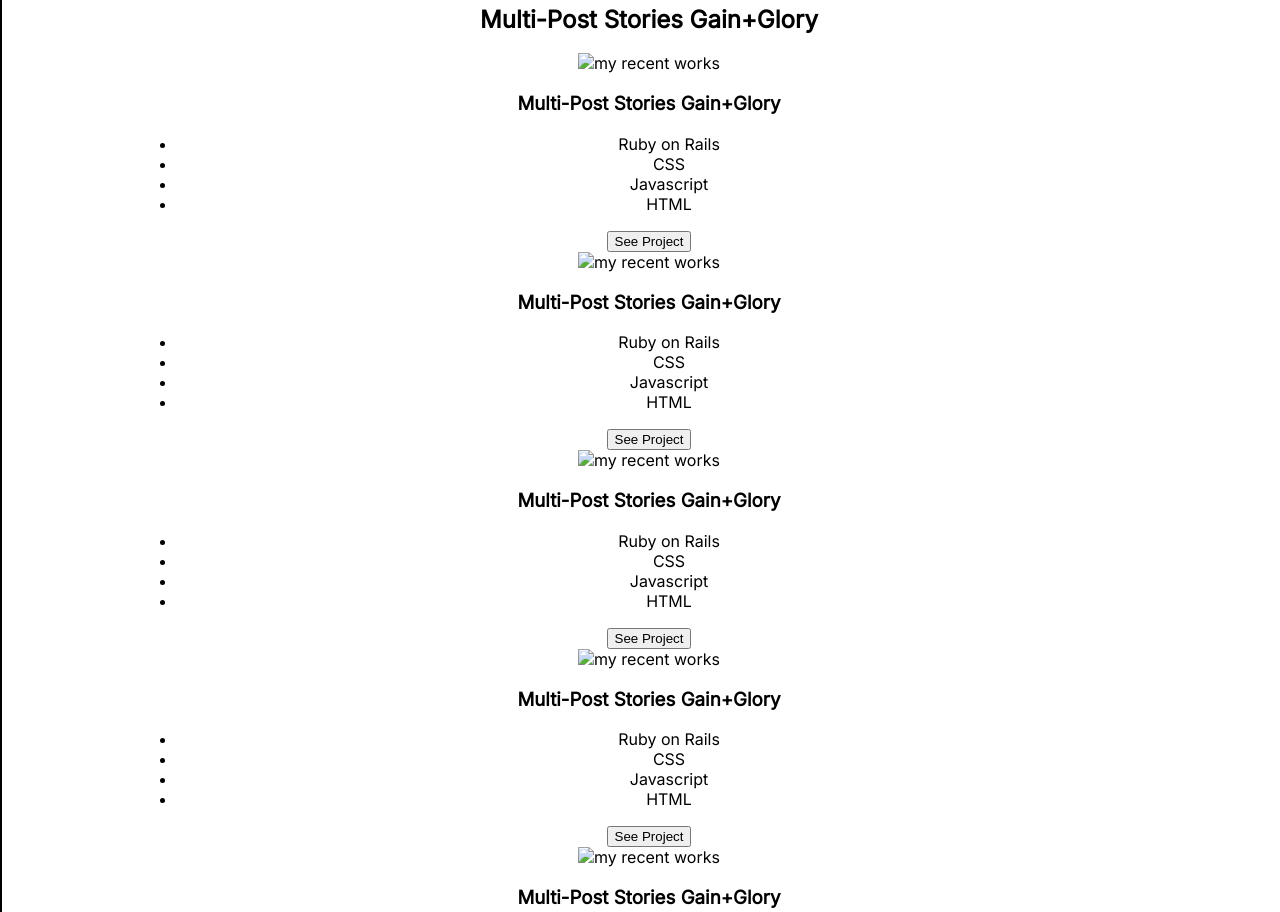
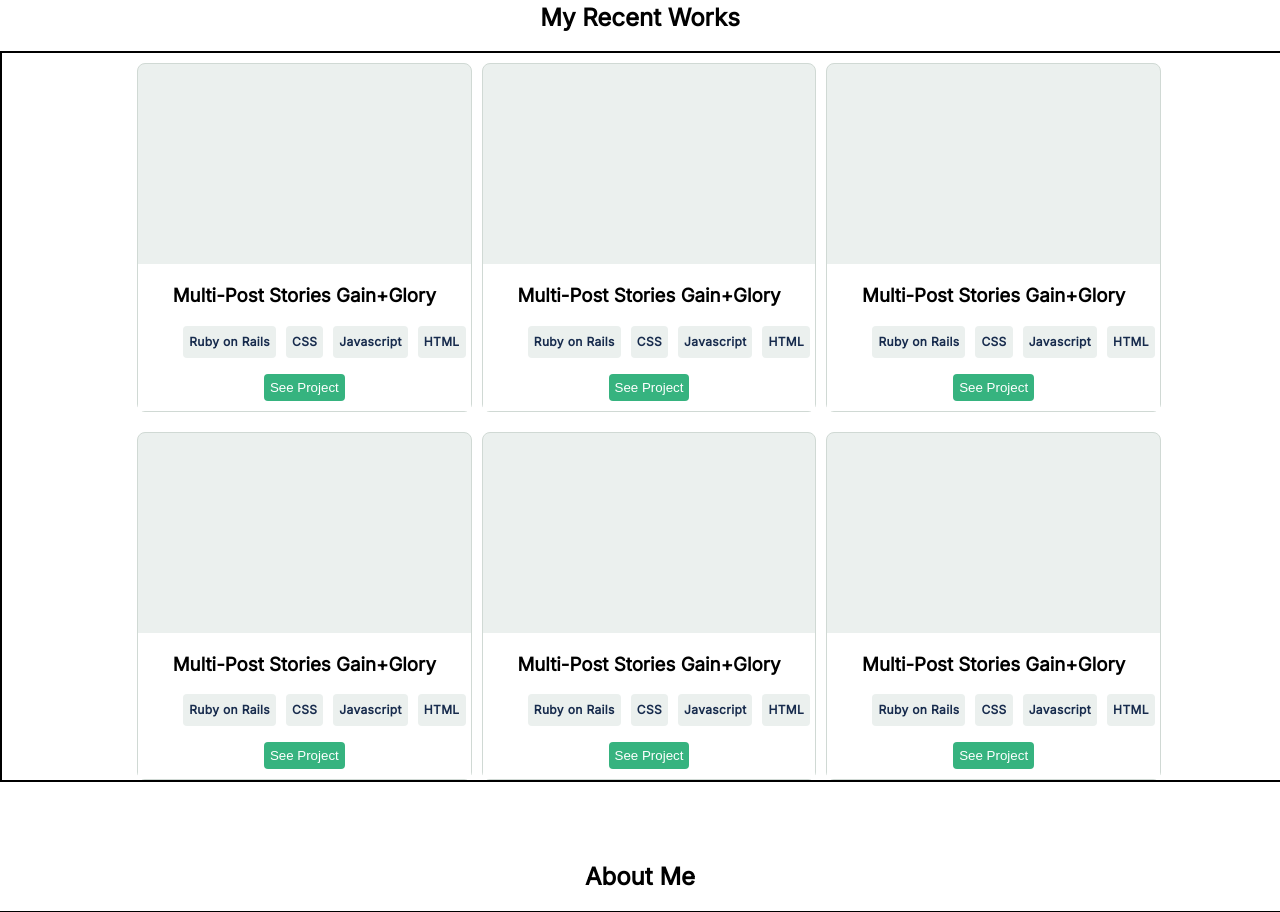
Before and after one commit to King-William-dev/Portfolio-Project-Desktop, a plain HTML site: page index.html in a window 1280 px wide. Shown: the part 569-1481 px from the top of the page. Drawn offline with Linux system fonts and the light colour scheme.

Commit message:
My recent works in place

```diff
--- a/index.html
+++ b/index.html
@@ -46,89 +46,116 @@
 <!--My recent works-->
 
 <section id="recent-works">
-    <div class="container">
-            <h2>Multi-Post Stories Gain+Glory</h2>
+
+
+    <div><h2>My Recent Works</h2></div>
+
+        <div class="container recent-work">
+
             <div class="box">
-            <img src="img/Img-Plaholder.png" alt="my recent works">
+                <div class="text">
                     <h3>Multi-Post Stories Gain+Glory</h3>
+                    <div class="technologies">
                     <ul>
-                <li>Ruby on Rails</li>
-                <li>CSS</li>
-                <li>Javascript</li>
-                <li>HTML</li>
+                        <div><li>Ruby on Rails</li></div>
+                        <div><li>CSS</li></div>
+                        <div><li>Javascript</li></div>
+                        <div><li>HTML</li></div>
                     </ul>
+                  </div>
                    <button type="button" name="see project">See Project</button>
+              </div>
         </div>
 
         <div class="box">
-            <img src="img/Img-Plaholder.png" alt="my recent works">
+            <div class="text">
                 <h3>Multi-Post Stories Gain+Glory</h3>
+                <div class="technologies">
                 <ul>
-                <li>Ruby on Rails</li>
-                <li>CSS</li>
-                <li>Javascript</li>
-                <li>HTML</li>
+                    <div><li>Ruby on Rails</li></div>
+                    <div><li>CSS</li></div>
+                    <div><li>Javascript</li></div>
+                    <div><li>HTML</li></div>
                 </ul>
+              </div>
                <button type="button" name="see project">See Project</button>
+          </div>
     </div>
 
     <div class="box">
-            <img src="img/Img-Plaholder.png" alt="my recent works">
+        <div class="text">
             <h3>Multi-Post Stories Gain+Glory</h3>
+            <div class="technologies">
             <ul>
-                <li>Ruby on Rails</li>
-                <li>CSS</li>
-                <li>Javascript</li>
-                <li>HTML</li>
+                <div><li>Ruby on Rails</li></div>
+                <div><li>CSS</li></div>
+                <div><li>Javascript</li></div>
+                <div><li>HTML</li></div>
             </ul>
+          </div>
            <button type="button" name="see project">See Project</button>
+      </div>
 </div>
 
 <div class="box">
-            <img src="img/Img-Plaholder.png" alt="my recent works">
+    <div class="text">
         <h3>Multi-Post Stories Gain+Glory</h3>
+        <div class="technologies">
         <ul>
-                <li>Ruby on Rails</li>
-                <li>CSS</li>
-                <li>Javascript</li>
-                <li>HTML</li>
+            <div><li>Ruby on Rails</li></div>
+            <div><li>CSS</li></div>
+            <div><li>Javascript</li></div>
+            <div><li>HTML</li></div>
         </ul>
+      </div>
        <button type="button" name="see project">See Project</button>
+  </div>
 </div>
 
 <div class="box">
-            <img src="img/Img-Plaholder.png" alt="my recent works">
+    <div class="text">
         <h3>Multi-Post Stories Gain+Glory</h3>
+        <div class="technologies">
         <ul>
-                <li>Ruby on Rails</li>
-                <li>CSS</li>
-                <li>Javascript</li>
-                <li>HTML</li>
+            <div><li>Ruby on Rails</li></div>
+            <div><li>CSS</li></div>
+            <div><li>Javascript</li></div>
+            <div><li>HTML</li></div>
         </ul>
+      </div>
        <button type="button" name="see project">See Project</button>
+  </div>
 </div>
 
 <div class="box">
-            <img src="img/Img-Plaholder.png" alt="my recent works">
+    <div class="text">
         <h3>Multi-Post Stories Gain+Glory</h3>
+        <div class="technologies">
         <ul>
-                <li>Ruby on Rails</li>
-                <li>CSS</li>
-                <li>Javascript</li>
-                <li>HTML</li>
+            <div><li>Ruby on Rails</li></div>
+            <div><li>CSS</li></div>
+            <div><li>Javascript</li></div>
+            <div><li>HTML</li></div>
         </ul>
+      </div>
        <button type="button" name="see project">See Project</button>
   </div>
 </div>
+
+    </div>
 </section>
 
+<!--About me-->
+
 <section id="about-me">
+
+        <h2>About Me</h2>
         <div class="container">
-        <h2>About Me</h2>
         <p> I can help you build a product, feature or website Look through some of my work and experience! If you like what you see and have a project you need coded,
             don&apos;t hesitate to contact me.</p>
         <button type="button" id="resume">Get my resume</button>
 
+        <div class="about-me">
         <div class="card">
             <img src="">
             <h3>Languages</h3>
@@ -162,6 +189,7 @@
                 <li>API Design</li>
             </ul>
         </div>
+    </div>
 
     </div>
 </section>
--- a/styles.css
+++ b/styles.css
@@ -85,3 +85,75 @@ header a {
     margin: 0 auto;
     margin-bottom: 10px;
 }
+
+
+/* My recent work */
+
+.recent-work {
+        display: grid;
+        grid-template-columns: 1fr 1fr 1fr;
+        gap: 10px;
+}
+
+.box {
+    display: flex;
+    flex-direction: column;
+    border: 1px solid #D0D9D4;
+    background-color: #EBF0EE;
+    padding-top: 200px;
+    border-radius: 8px;
+    width: auto;
+    margin-top: 10PX;
+}
+
+.box >h3 {
+    color: #172B4D;
+    font-size: 24px;
+    text-align: center;
+}
+
+.technologies >ul {
+    display: flex;
+    list-style: none;
+    gap: 10px;
+    justify-content: center;
+    flex-shrink: 0;
+}
+
+.technologies div li{
+    color: #172B4D;
+    font-size: 12px;
+    font-weight: 600;
+    letter-spacing: 0.36px;
+    line-height: 16px;
+    background-color: #EBF0EE;
+    border-radius: 4px;
+    padding: 8px 6px;
+}
+
+.text {
+    background-color:#FFFFFF;
+    padding-top: 1px;
+    padding-bottom: 10px;
+}
+
+.text >button {
+background-color: #36B37F;
+color: #FFFFFF;
+border: none;
+border-radius: 4px;
+padding: 6px;
+}
+
+
+/* About me */
+
+.about-me {
+    display: grid;
+    grid-template-columns: 1fr 1fr 1fr;
+    gap: 10px;
+}
+
+.card > ul {
+    list-style: none;
+}
```
Lines whose indentation alone changed are shown as unchanged.
